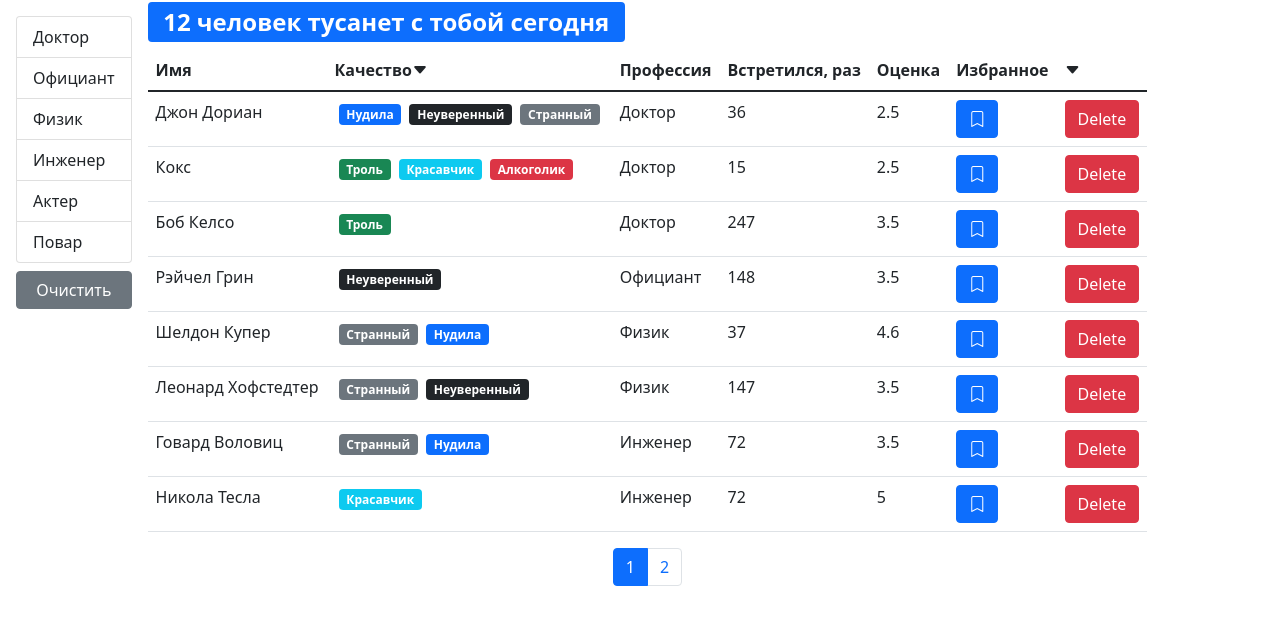
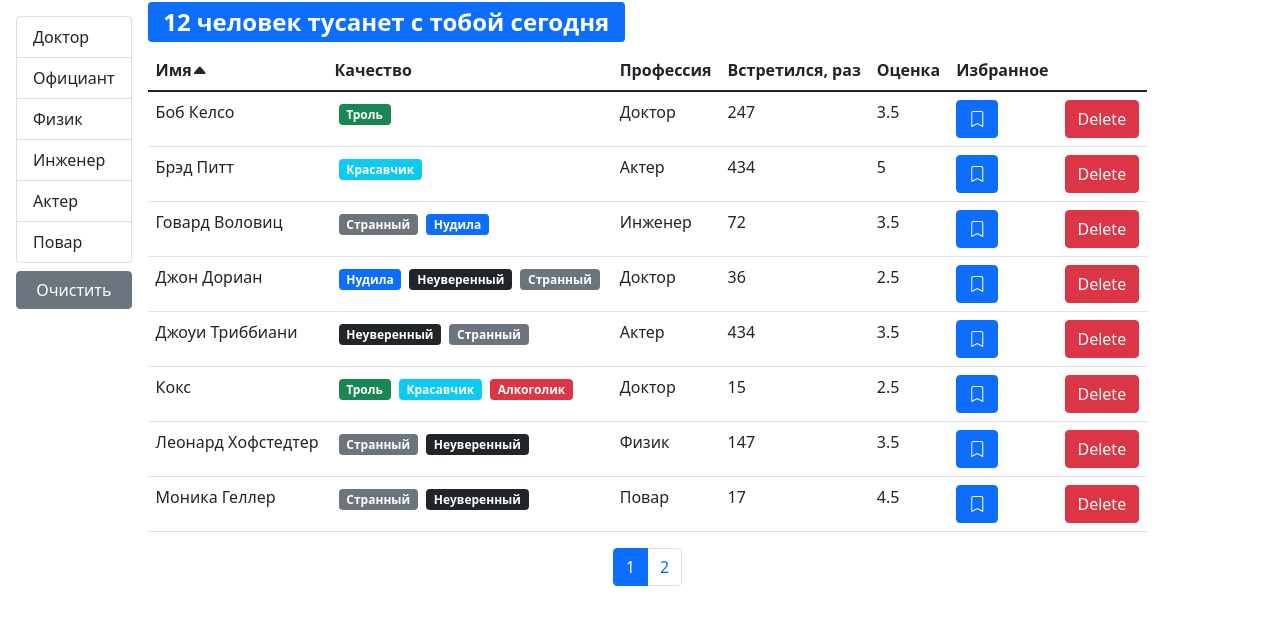
Before and after one commit to FelliniFeed/Course-project, a React (Create React App) app: page / in a window 1280 px wide. Shown: the top 624 px of the page. Built offline with nearby package versions, Linux system fonts and the light colour scheme.

Commit message:
fix render sort arrow

```diff
--- a/src/components/tableHeader.jsx
+++ b/src/components/tableHeader.jsx
@@ -12,12 +12,12 @@ const TableHeader = ({ onSort, selectedSort, columns }) => {
             onSort({ path: item, order: "asc" });
         }
     };
-    const renderSortArrow = (item) => {
-        if (selectedSort.path === item) {
-            if (selectedSort.order === "desc") {
-                return <i className="bi bi-caret-up-fill"></i>;
-            }
-            return <i className="bi bi-caret-down-fill"></i>;
+    const renderSortArrow = (columnPath) => {
+        if (selectedSort.path === columnPath) {
+            const isAsc = selectedSort.order === "asc";
+            return (
+                <i className={`bi bi-caret-${isAsc ? "up" : "down"}-fill`}></i>
+            );
         }
     };
     return (
--- a/src/components/users.jsx
+++ b/src/components/users.jsx
@@ -14,7 +14,7 @@ const Users = () => {
     const [currentPage, setCurrentPage] = useState(1);
     const [professions, setProfessions] = useState();
     const [selectedProf, setSelectedProf] = useState();
-    const [sortBy, setSortBy] = useState({ iter: "name", order: "asc" });
+    const [sortBy, setSortBy] = useState({ path: "name", order: "asc" });
 
     const [users, setUsers] = useState();
 
```
